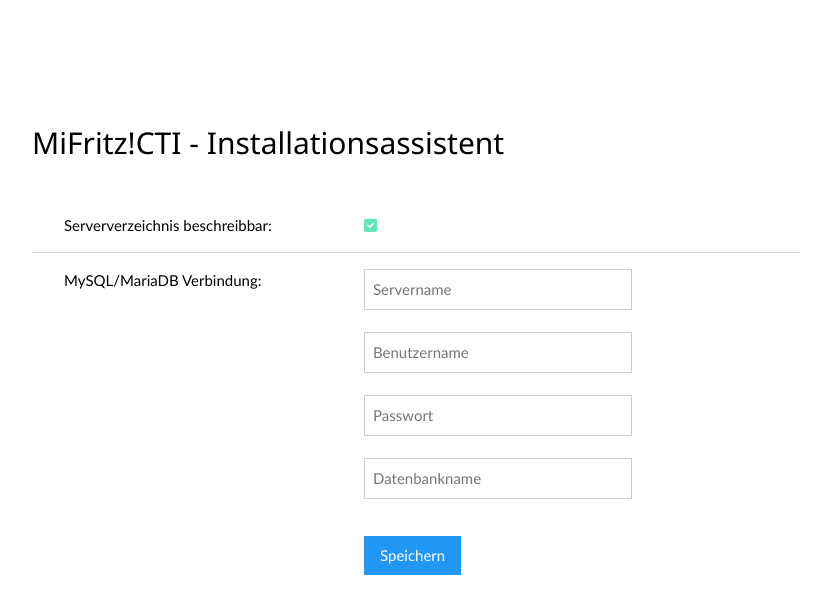
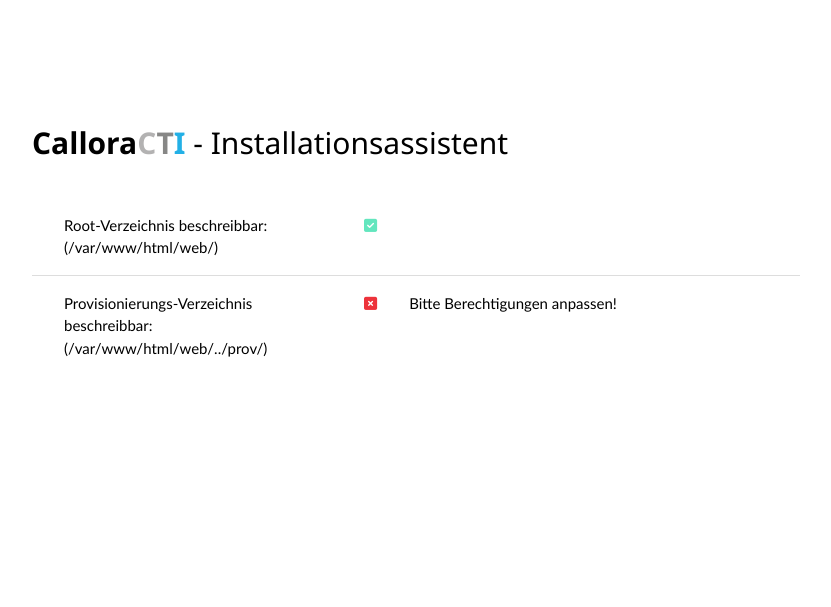
Before and after one commit to chstoltz/CalloraCTI, a PHP site: page /web/install.php in a window 1280 px wide. Shown: the top 607 px of the page, without its empty margins (224-1055 px from the left). Run offline with PHP 8.4, Linux system fonts and the light colour scheme; data that the repository does not hold is empty.

Commit message:
Fehler korrigiert, zusätzliche Checks und alten Projektnamen entfernt.

```diff
--- a/web/install.php
+++ b/web/install.php
@@ -1,5 +1,6 @@
 <?php
 $file = __DIR__ . '/config.php';
+$prov = dirname(__DIR__).'/prov';
 
 if(isset($_POST['submit'])) {
   extract($_POST, EXTR_OVERWRITE);
@@ -15,7 +16,7 @@
   }
 }
 if(file_exists($file)) {
-  include('config.sample.php');
+  include('config.php');
   $configfile = 1;
   $connect = 1;
 }
@@ -29,16 +30,34 @@
 ?>
 <div class="w3-content" style="max-width:2000px;margin-top:46px">
   <div class="w3-container w3-content w3-padding-64" style="max-width:800px" id="Anmelden">
-    <h2>MiFritz!CTI - Installationsassistent</h2>
+    <h2><b>Callora<span style="color:#b3b2b2;">C</span><span style="color:#878786;">T</span><span style="color:#23b0e6;">I</span></b> - Installationsassistent</h2>
     <br />
     <ul class="w3-ul">
       <li class="w3-bar">
         <div class="w3-bar-item" style="width:300px">
-          Serververzeichnis beschreibbar:
+          Root-Verzeichnis beschreibbar:<br />
+          (<?php echo __DIR__.'/'; ?>)
         </div>
         <div class="w3-bar-item">
           <?php
             if(is_writeable(__DIR__)) {
+              echo '<i class="fa-solid fa-square-check" style="color: #63E6BE;"></i>';
+            } else {
+              echo '<i class="fa-solid fa-square-xmark" style="color: #ed333b;"></i>';
+              echo '</div><div class="w3-bar-item">Bitte Berechtigungen anpassen!';
+              exit;
+            }
+          ?>
+        </div>
+      </li>
+      <li class="w3-bar">
+        <div class="w3-bar-item" style="width:300px">
+          Provisionierungs-Verzeichnis beschreibbar:<br />
+          (<?php echo __DIR__.'/../prov/'; ?>)
+        </div>
+        <div class="w3-bar-item">
+          <?php
+            if(is_writable(__DIR__.'/../prov')) {
               echo '<i class="fa-solid fa-square-check" style="color: #63E6BE;"></i>';
             } else {
               echo '<i class="fa-solid fa-square-xmark" style="color: #ed333b;"></i>';
@@ -92,6 +111,7 @@
             if(mysqli_num_rows($test) == 0) {
             $script = __DIR__.'/../sql/mysql.sql';
             $sqlScript = file($script);
+            $query = '';
             foreach ($sqlScript as $line)	{
               $startWith = substr(trim($line), 0 ,2);
               $endWith = substr(trim($line), -1 ,1);
@@ -105,6 +125,7 @@
               }
             }
             echo '<i class="fa-solid fa-square-check" style="color: #63E6BE;"></i>';
+            $settings = 1;
           } else {
             echo '<i class="fa-solid fa-square-check" style="color: #63E6BE;"></i>';
             $settings = 1;
@@ -113,7 +134,7 @@
         </div>
       </li>
       <?php }
-      if($settings == 1) {
+      if(@$settings == 1) {
       ?>
       <li class="w3-bar">
         <div class="w3-bar-item">
@@ -136,7 +157,7 @@
   <p>Zugangsdaten:<br />
   Benutzername: <b>admin</b><br />
   Passwort: <b>admin</b></p>
-  <p>... weiter zu <a href="index.php">MiFritz!CTI</a> ...</p>
+  <p>... weiter zu <a href="index.php"><b>Callora<span style="color:#b3b2b2;">C</span><span style="color:#878786;">T</span><span style="color:#23b0e6;">I</span></b></a> ...</p>
   <?php } ?>
  </div>
 <?php
```
